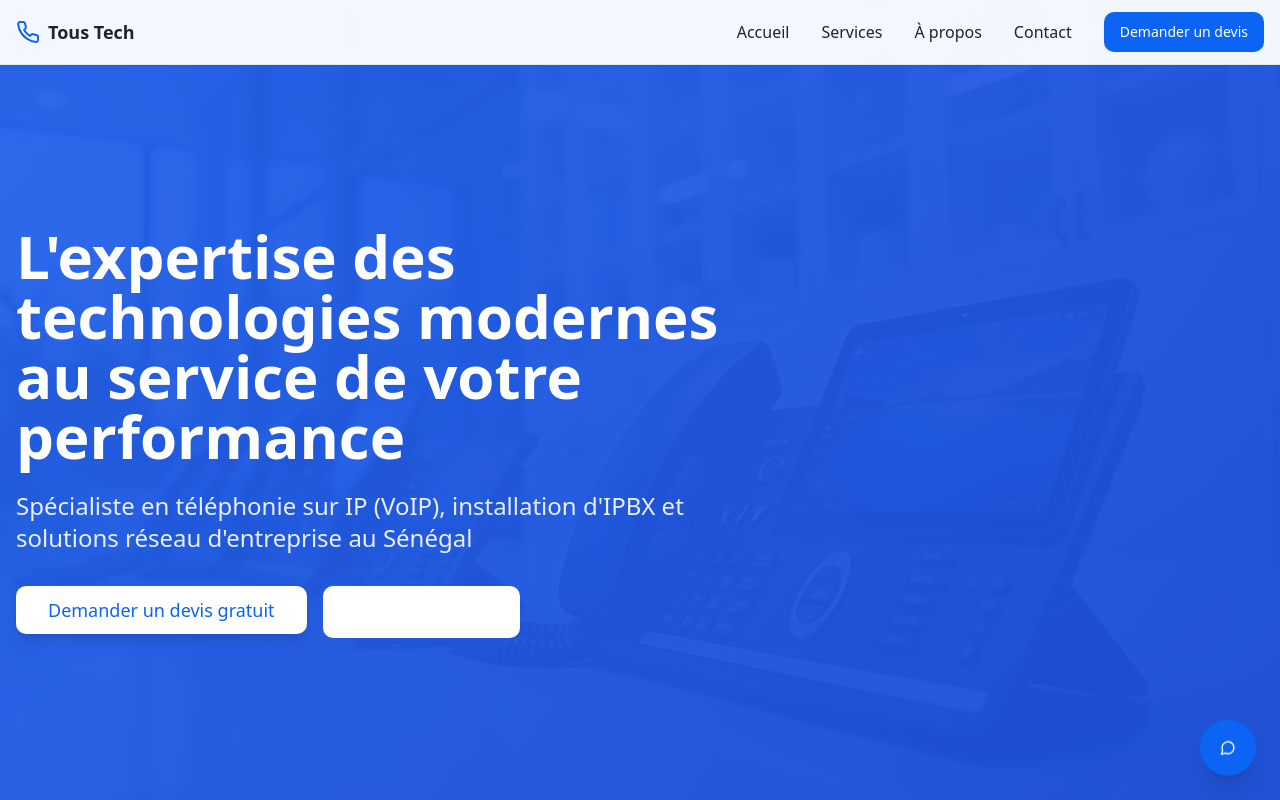
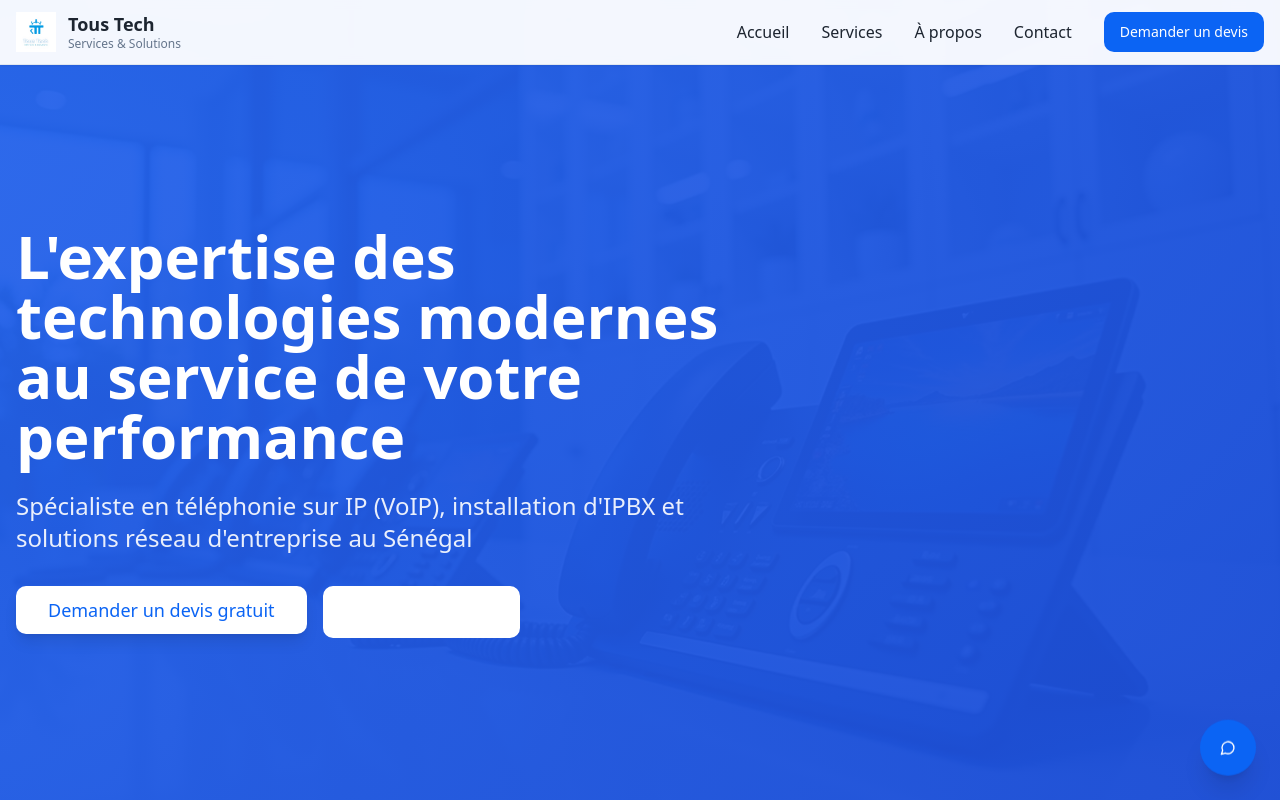
Before and after one commit to toustech/Tous-tech-solutions, a React (Vite) app: page / in a window 1280 px wide. Shown: the top 800 px of the page. Built offline with nearby package versions, Linux system fonts and the light colour scheme; the HTML template or start-up script is replaced by a standard one.

Commit message:
Add professional logo

```diff
--- a/src/components/Navbar.tsx
+++ b/src/components/Navbar.tsx
@@ -1,6 +1,7 @@
 import { useState } from "react";
-import { Menu, X, Phone } from "lucide-react";
+import { Menu, X } from "lucide-react";
 import { Button } from "@/components/ui/button";
+import logo from "@/assets/logo.png";
 
 const Navbar = () => {
   const [isOpen, setIsOpen] = useState(false);
@@ -17,9 +18,12 @@ const Navbar = () => {
     <nav className="fixed top-0 w-full bg-background/95 backdrop-blur-sm border-b border-border z-50 shadow-sm">
       <div className="container mx-auto px-4">
         <div className="flex items-center justify-between h-16">
-          <div className="flex items-center gap-2">
-            <Phone className="h-6 w-6 text-primary" />
-            <span className="font-bold text-lg text-foreground">Tous Tech</span>
+          <div className="flex items-center gap-3">
+            <img src={logo} alt="Tous Tech Logo" className="h-10 w-10" />
+            <div className="flex flex-col">
+              <span className="font-bold text-lg text-foreground leading-tight">Tous Tech</span>
+              <span className="text-xs text-muted-foreground leading-tight">Services & Solutions</span>
+            </div>
           </div>
 
           {/* Desktop Navigation */}
```
Also changed, not shown: src/assets/logo.png (added).
